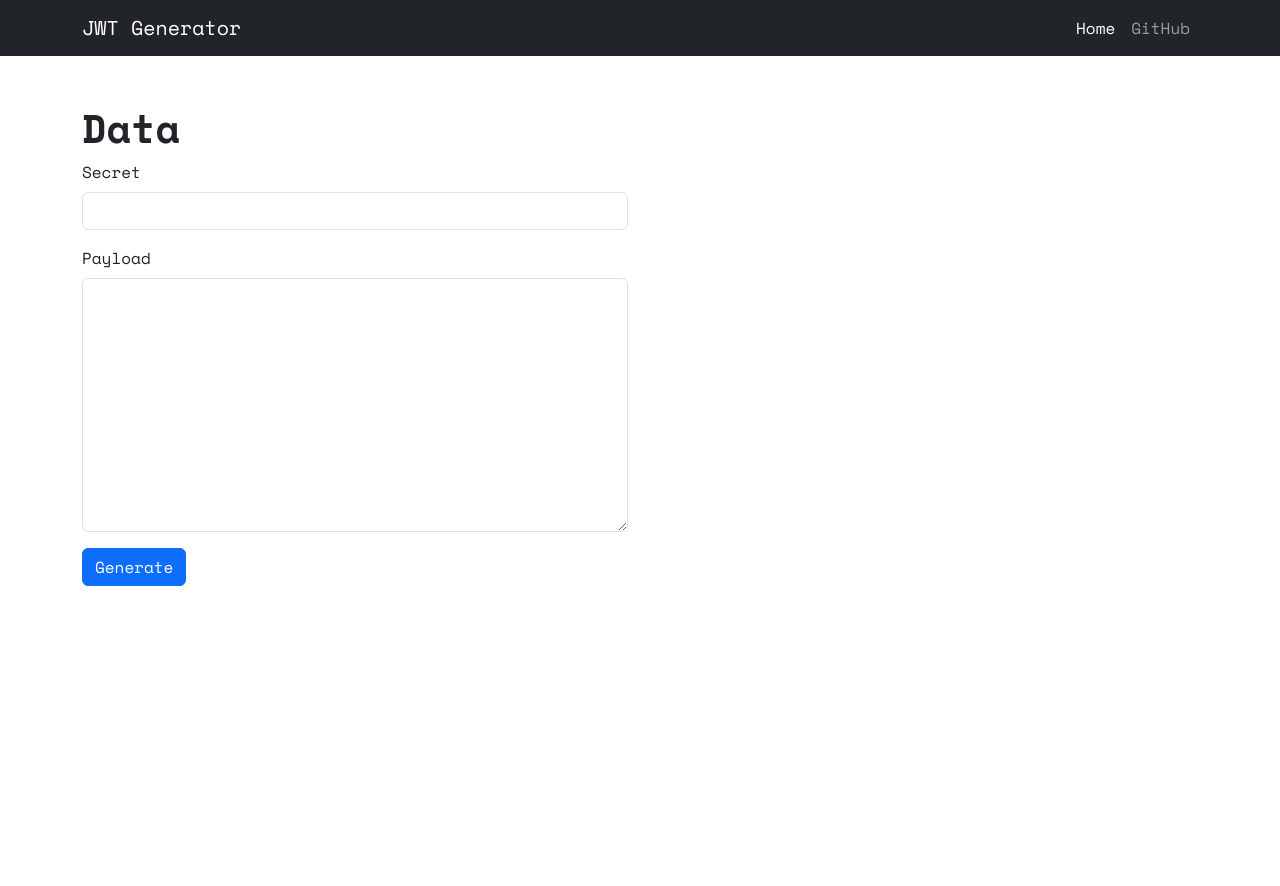
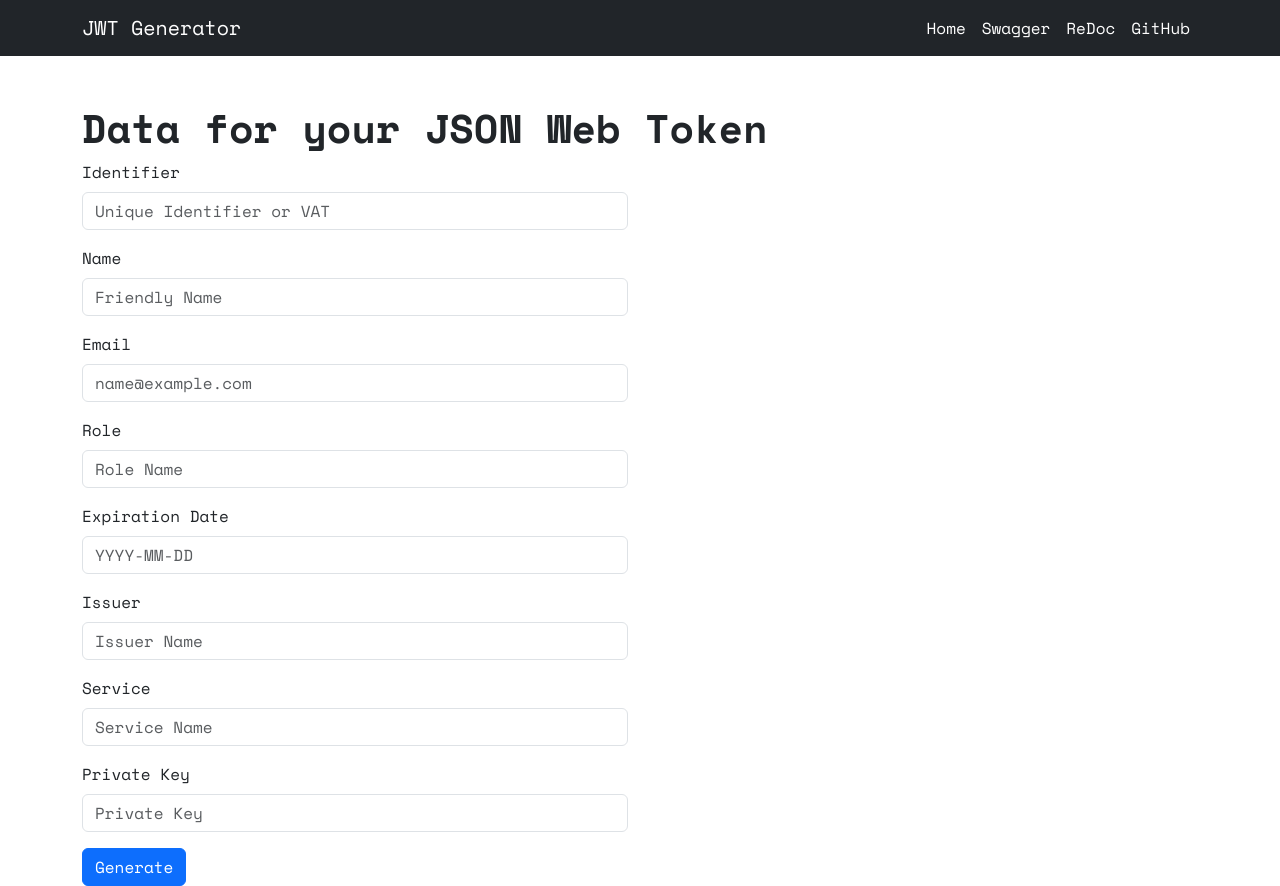
Before and after one commit to joguenco/jwt-generator, a FastAPI app: page / in a window 1280 px wide. Before the commit the page ends 586 px from the top, so only its background shows below. Run offline with FastAPI, Linux system fonts and the light colour scheme; some libraries are stand-ins or nearby versions.

Commit message:
[ADD] Html form

```diff
--- a/src/generator/dto/data.py
+++ b/src/generator/dto/data.py
@@ -20,5 +20,6 @@ class DataIn(BaseModel):
     expiration_date: date
     role: list[str] = ["demo"]
     private_key: Optional[str] = None
+    audience: str
     issuer: str
     service: str
--- a/src/generator/routes.py
+++ b/src/generator/routes.py
@@ -11,11 +11,11 @@ router = APIRouter()
 
 @router.post(
     "/jwt",
-    response_description="Create a new subscription",
+    response_description="Generate a JWT",
     status_code=status.HTTP_201_CREATED,
     response_model=DataOut,
 )
-async def create_subscription(
+async def generate_jwt(
     request: Request,
     data: DataIn = Body(...),
 ):
--- a/src/templates/index.html
+++ b/src/templates/index.html
@@ -20,7 +20,9 @@
             <div class="collapse navbar-collapse" id="navbarSupportedContent">
                 <ul class="navbar-nav ms-auto mb-2 mb-lg-0">
                     <li class="nav-item"><a class="nav-link active" aria-current="page" href="#">Home</a></li>
-                    <li class="nav-item"><a class="nav-link" href="https://github.com/joguenco/Radmin.git" target="_blank">GitHub</a></li>
+                    <li class="nav-item"><a class="nav-link active" aria-current="page" href="/docs" target="_blank">Swagger</a></li>
+                    <li class="nav-item"><a class="nav-link active" aria-current="page" href="/redoc" target="_blank">ReDoc</a></li>
+                    <li class="nav-item"><a class="nav-link active" href="https://github.com/joguenco/Radmin.git" target="_blank">GitHub</a></li>
                 </ul>
             </div>
         </div>
@@ -28,18 +30,42 @@
     <!-- Page content-->
     <div class="container">
         <div class="mt-5">
-            <h1>Data</h1>
+            <h1>Data for your JSON Web Token</h1>
         </div>
         <div>
             <form class="row">
                 <div class="col-6">
                     <div class="mb-3">
-                        <label for="secret" class="form-label">Secret</label>
-                        <input type="text" class="form-control" id="secret" name="secret" required>
+                        <label for="identifier" class="form-label">Identifier</label>
+                        <input type="text" class="form-control" id="identifier" name="identifier" placeholder="Unique Identifier or VAT" required>
                     </div>
                     <div class="mb-3">
-                        <label for="payload" class="form-label">Payload</label>
-                        <textarea class="form-control" id="payload" name="payload" rows="10" required></textarea>
+                        <label for="name" class="form-label">Name</label>
+                        <input type="text" class="form-control" id="name" name="name" placeholder="Friendly Name" required>
+                    </div>
+                    <div class="mb-3">
+                        <label for="email" class="form-label">Email</label>
+                        <input type="email" class="form-control" id="email" name="email" placeholder="name@example.com" required>
+                    </div>
+                    <div class="mb-3">
+                        <label for="role" class="form-label">Role</label>
+                        <input type="text" class="form-control" id="role" name="role" placeholder="Role Name" required>
+                    </div>
+                    <div class="mb-3">
+                        <label for="expiration_date" class="form-label">Expiration Date</label>
+                        <input type="text" class="form-control" id="expiration_date" name="expiration_date" placeholder="YYYY-MM-DD" required>
+                    </div>
+                    <div class="mb-3">
+                        <label for="issuer" class="form-label">Issuer</label>
+                        <input type="text" class="form-control" id="issuer" name="issuer" placeholder="Issuer Name" required>
+                    </div>
+                    <div class="mb-3">
+                        <label for="service" class="form-label">Service</label>
+                        <input type="text" class="form-control" id="service" name="service" placeholder="Service Name" required>
+                    </div>
+                    <div class="mb-3">
+                        <label for="private_key" class="form-label">Private Key</label>
+                        <input type="text" class="form-control" id="private_key" name="private_key" placeholder="Private Key" required>
                     </div>
                     <button type="submit" class="btn btn-primary">Generate</button>
                 </div>
```
Also changed, not shown: doc/HTTPIE.md (+1 -1 lines).
